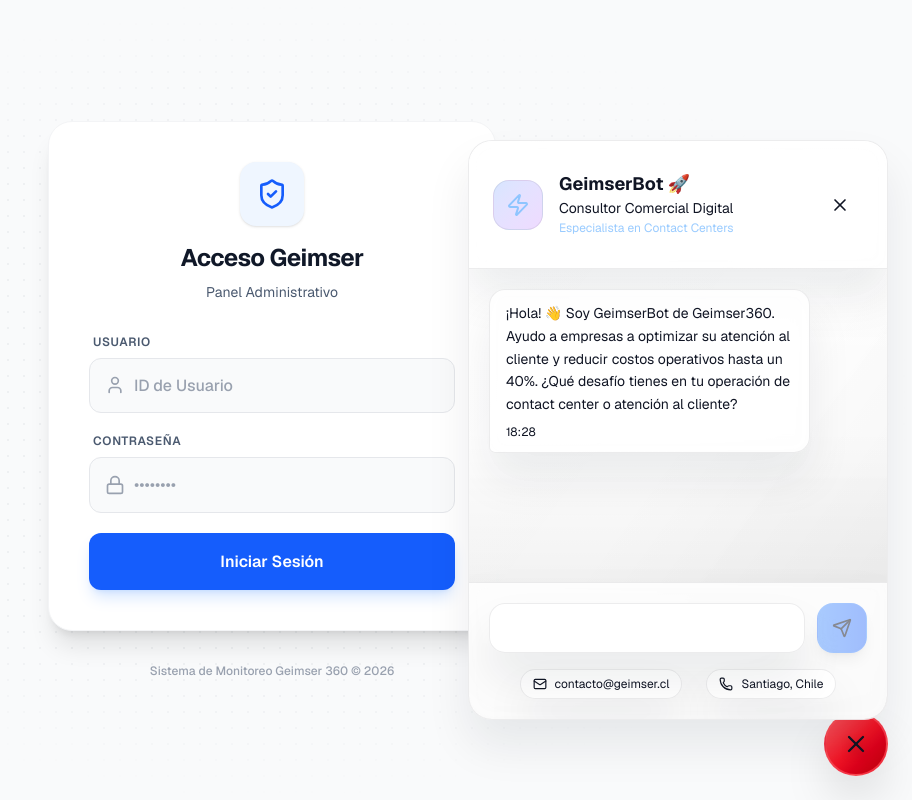
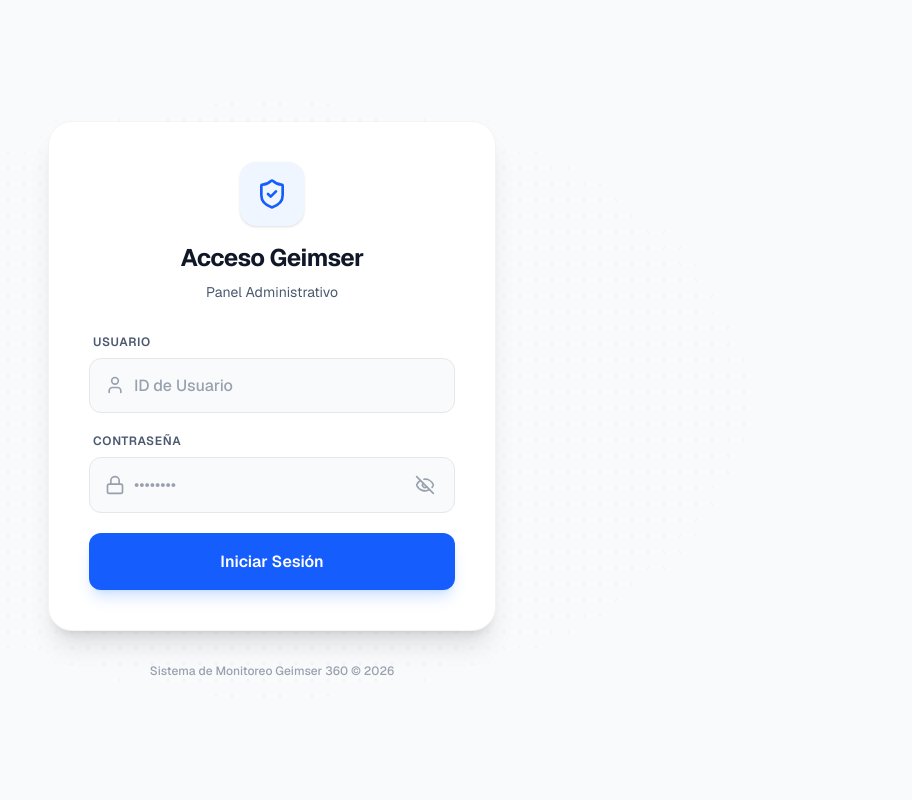
Before and after one commit to atlashh2fc-dev/GeimserWEB, a Next.js app: page /super-admin-7zX9/login in a window 1280 px wide. Both pictures are taken after a click on the button "Mostrar contraseña". Shown: the whole page, without its empty margins (368-1280 px from the left). Built offline with nearby package versions, Linux system fonts and the light colour scheme; no server answers.

Commit message:
feat(admin): ocultar chatbot y agrupar conversación

```diff
--- a/src/app/super-admin-7zX9/dashboard/page.tsx
+++ b/src/app/super-admin-7zX9/dashboard/page.tsx
@@ -351,8 +351,9 @@ export default function DashboardPage() {
                             <div className="flex-1 overflow-y-auto p-6 space-y-4 bg-gray-50">
                                 {selectedLead.conversacion_completa ? (
                                     selectedLead.conversacion_completa.split('---').map((msg, idx) => {
-                                        const isUser = msg.trim().startsWith('user:');
-                                        const content = msg.replace(/^(user|assistant):/, '').trim();
+                                        const trimmed = msg.trim();
+                                        const isUser = trimmed.startsWith('user:');
+                                        const content = trimmed.replace(/^(user|assistant):/, '').trim();
 
                                         return (
                                             <div key={idx} className={`flex ${isUser ? 'justify-end' : 'justify-start'}`}>
--- a/src/app/super-admin-7zX9/login/page.tsx
+++ b/src/app/super-admin-7zX9/login/page.tsx
@@ -3,12 +3,13 @@
 import { useState } from 'react';
 import { useRouter } from 'next/navigation';
 import { motion } from 'framer-motion';
-import { Lock, Loader2, ShieldCheck, User } from 'lucide-react';
+import { Eye, EyeOff, Lock, Loader2, ShieldCheck, User } from 'lucide-react';
 import { setCookie } from 'cookies-next';
 
 export default function HiddenLoginPage() {
     const [username, setUsername] = useState('');
     const [password, setPassword] = useState('');
+    const [showPassword, setShowPassword] = useState(false);
     const [loading, setLoading] = useState(false);
     const [error, setError] = useState('');
     const router = useRouter();
@@ -69,13 +70,25 @@ export default function HiddenLoginPage() {
                             <label className="block text-xs font-semibold uppercase tracking-wider text-gray-500 mb-2 ml-1">Contraseña</label>
                             <div className="relative">
                                 <input
-                                    type="password"
+                                    type={showPassword ? 'text' : 'password'}
                                     value={password}
                                     onChange={(e) => setPassword(e.target.value)}
-                                    className="w-full bg-gray-50 border border-gray-200 rounded-xl px-4 py-3.5 pl-11 text-gray-900 placeholder-gray-400 focus:outline-none focus:ring-2 focus:ring-blue-500/20 focus:border-blue-500 transition-all font-medium"
+                                    className="w-full bg-gray-50 border border-gray-200 rounded-xl px-4 py-3.5 pl-11 pr-11 text-gray-900 placeholder-gray-400 focus:outline-none focus:ring-2 focus:ring-blue-500/20 focus:border-blue-500 transition-all font-medium"
                                     placeholder="••••••••"
                                 />
                                 <Lock className="absolute left-4 top-1/2 -translate-y-1/2 w-5 h-5 text-gray-400" />
+                                <button
+                                    type="button"
+                                    onClick={() => setShowPassword((v) => !v)}
+                                    className="absolute right-3 top-1/2 -translate-y-1/2 p-2 rounded-lg hover:bg-gray-100 text-gray-400 hover:text-gray-600 transition-colors"
+                                    aria-label={showPassword ? 'Ocultar contraseña' : 'Mostrar contraseña'}
+                                >
+                                    {showPassword ? (
+                                        <EyeOff className="w-5 h-5" />
+                                    ) : (
+                                        <Eye className="w-5 h-5" />
+                                    )}
+                                </button>
                             </div>
                         </div>
 
--- a/src/components/AssistantModal.tsx
+++ b/src/components/AssistantModal.tsx
@@ -31,6 +31,7 @@ export default function AssistantModal({ isOpen, onClose }: AssistantModalProps)
   const [input, setInput] = useState('');
   const [loading, setLoading] = useState(false);
   const [leadCaptured, setLeadCaptured] = useState(false);
+  const [leadId, setLeadId] = useState<number | null>(null);
   const messagesEndRef = useRef<HTMLDivElement>(null);
   const inputRef = useRef<HTMLInputElement>(null);
 
@@ -98,7 +99,8 @@ export default function AssistantModal({ isOpen, onClose }: AssistantModalProps)
         timestamp: new Date()
       };
 
-      setMessages(prev => [...prev, botMessage]);
+      const finalMessages = [...updatedMessages, botMessage];
+      setMessages(finalMessages);
 
       // INTENTO DE GUARDADO ROBUSTO (LOOSE LEADS)
       // Guardamos SIEMPRE que haya interacción, actualizando el registro si ya existe
@@ -108,9 +110,9 @@ export default function AssistantModal({ isOpen, onClose }: AssistantModalProps)
           ...leadData,
           fuente: 'Chat Widget Geimser360',
           tipo_interes: leadData.tipo_interes || 'Consulta General',
-          conversacion_completa: updatedMessages.map(m => `${m.role}: ${m.content}`).join('\n---\n'),
-          // Si ya tenemos un ID capturado en esta sesión, lo enviamos para actualizar
-          id: (window as any).__currentLeadId || undefined
+          conversacion_completa: finalMessages.map(m => `${m.role}: ${m.content}`).join('\n---\n'),
+          // Si ya tenemos un ID en esta conversación, lo enviamos para actualizar
+          id: leadId || undefined
         };
 
         // Guardamos (o actualizamos)
@@ -118,7 +120,7 @@ export default function AssistantModal({ isOpen, onClose }: AssistantModalProps)
 
         // Si nos devuelve un ID, lo guardamos en la sesión
         if (savedId) {
-          (window as any).__currentLeadId = savedId;
+          setLeadId(savedId);
           console.log('💾 Sesión de chat sincronizada con ID:', savedId);
         }
 
--- a/src/components/FloatingChatWidget.tsx
+++ b/src/components/FloatingChatWidget.tsx
@@ -4,11 +4,16 @@ import React, { useState, useEffect } from 'react';
 import AssistantModal from './AssistantModal';
 import { motion, AnimatePresence } from 'framer-motion';
 import { Bot, X, TrendingUp, Sparkles, Zap } from 'lucide-react'; // Se importa el nuevo icono 'Bot'
+import { usePathname } from 'next/navigation';
 
 const FloatingChatWidget: React.FC = () => {
   const [isOpen, setIsOpen] = useState(false);
   const [isHovered, setIsHovered] = useState(false);
   const [showTooltip, setShowTooltip] = useState(false);
+  const pathname = usePathname();
+
+  // No mostrar el chatbot en el panel privado
+  if (pathname.startsWith('/super-admin-7zX9')) return null;
 
   // Mostrar tooltip con mensaje de neuromarketing
   useEffect(() => {
```
